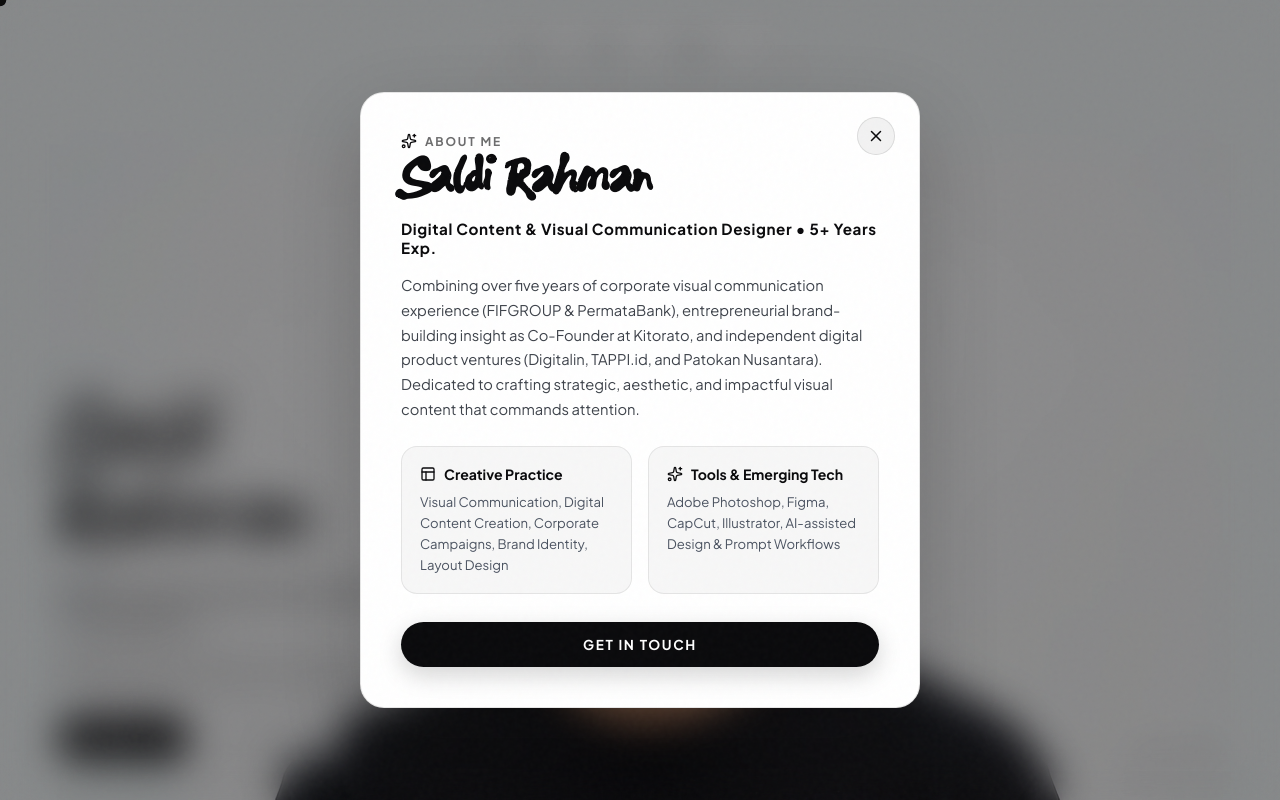
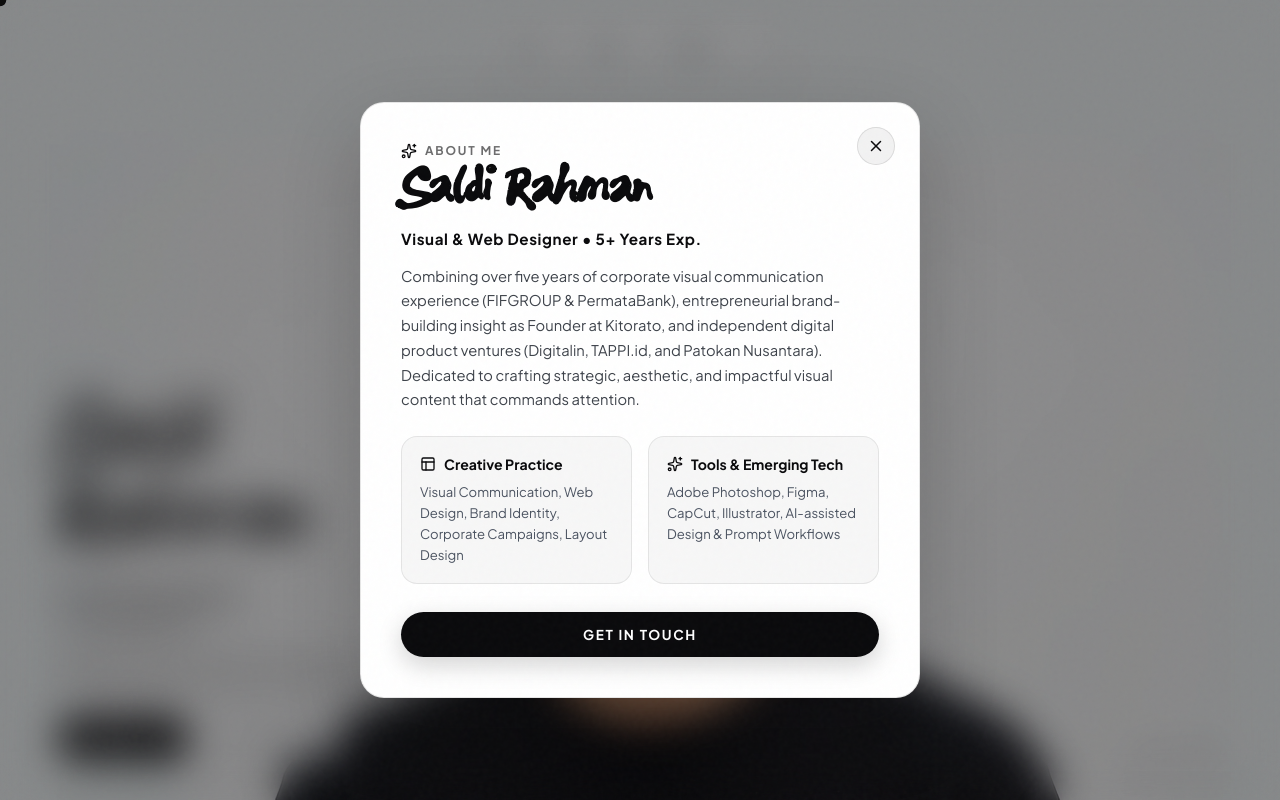
Before and after one commit to digitalinproject-ui/PortfolioSaldi, a React (Vite) app: page / in a window 1280 px wide. Both pictures are taken after a click on the button "Resume". Built offline with nearby package versions, Linux system fonts and the light colour scheme; a web font is replaced by a local one.

Commit message:
feat: update title to Visual & Web Designer, revise Kitorato role to Founder, and add media exposure links

```diff
--- a/index.html
+++ b/index.html
@@ -3,8 +3,8 @@
   <head>
     <meta charset="UTF-8" />
     <meta name="viewport" content="width=device-width, initial-scale=1.0, viewport-fit=cover" />
-    <title>Saldi Rahman | Graphic Design</title>
-    <meta name="description" content="Portfolio of Saldi Rahman | Graphic Design" />
+    <title>Saldi Rahman | Visual & Web Designer</title>
+    <meta name="description" content="Portfolio of Saldi Rahman — Visual & Web Designer specializing in brand identity, digital experiences, and modern web design." />
     <link rel="preconnect" href="https://fonts.googleapis.com">
     <link rel="preconnect" href="https://fonts.gstatic.com" crossorigin>
     <link href="https://fonts.googleapis.com/css2?family=Dancing+Script:wght@400;500;600;700&family=Italiana&family=JetBrains+Mono:ital,wght@0,300;0,400;0,500;1,300&family=Plus+Jakarta+Sans:wght@300;400;500;600;700&family=Syne:wght@400;500;600;700;800&display=swap" rel="stylesheet">
--- a/src/components/AboutModal.tsx
+++ b/src/components/AboutModal.tsx
@@ -104,7 +104,7 @@ export const AboutModal: React.FC<AboutModalProps> = ({ isOpen, onClose, onOpenC
             marginBottom: '16px',
           }}
         >
-          Digital Content & Visual Communication Designer • 5+ Years Exp.
+          Visual & Web Designer • 5+ Years Exp.
         </div>
 
         <p
@@ -115,7 +115,7 @@ export const AboutModal: React.FC<AboutModalProps> = ({ isOpen, onClose, onOpenC
             marginBottom: '24px',
           }}
         >
-          Combining over five years of corporate visual communication experience (FIFGROUP & PermataBank), entrepreneurial brand-building insight as Co-Founder at Kitorato, and independent digital product ventures (Digitalin, TAPPI.id, and Patokan Nusantara). Dedicated to crafting strategic, aesthetic, and impactful visual content that commands attention.
+          Combining over five years of corporate visual communication experience (FIFGROUP & PermataBank), entrepreneurial brand-building insight as Founder at Kitorato, and independent digital product ventures (Digitalin, TAPPI.id, and Patokan Nusantara). Dedicated to crafting strategic, aesthetic, and impactful visual content that commands attention.
         </p>
 
         {/* Skill areas */}
@@ -133,7 +133,7 @@ export const AboutModal: React.FC<AboutModalProps> = ({ isOpen, onClose, onOpenC
               <span style={{ fontSize: '0.88rem', fontWeight: 700 }}>Creative Practice</span>
             </div>
             <div style={{ fontSize: '0.82rem', color: '#4a5260', lineHeight: 1.6 }}>
-              Visual Communication, Digital Content Creation, Corporate Campaigns, Brand Identity, Layout Design
+              Visual Communication, Web Design, Brand Identity, Corporate Campaigns, Layout Design
             </div>
           </div>
 
--- a/src/components/ContactModal.tsx
+++ b/src/components/ContactModal.tsx
@@ -234,7 +234,7 @@ export const ContactModal: React.FC<ContactModalProps> = ({ isOpen, onClose }) =
                 marginTop: 0,
               }}
             >
-              Reach out directly for digital content initiatives, corporate visual communication, brand design, or creative collaborations.
+              Reach out directly for brand design, web design projects, corporate visuals, or creative collaborations.
             </p>
 
             {/* Direct Contact Channels */}
--- a/src/components/HeroSection.tsx
+++ b/src/components/HeroSection.tsx
@@ -110,7 +110,7 @@ export const HeroSection: React.FC<HeroSectionProps> = ({
               lineHeight: 1.3,
             }}
           >
-            Digital Content & Visual Communication
+            Visual & Web Designer
           </div>
 
           <div
--- a/src/components/WorksDrawer.tsx
+++ b/src/components/WorksDrawer.tsx
@@ -1,5 +1,5 @@
 import React, { useState } from 'react';
-import { X, Sparkles, Briefcase, Layers, Wrench, ArrowUpRight, Tv, Globe } from 'lucide-react';
+import { X, Sparkles, Briefcase, Layers, Wrench, ArrowUpRight, Tv, Globe, Newspaper } from 'lucide-react';
 import { audioEngine } from './AudioEngine.ts';
 
 const InstagramIcon = ({ size = 15 }: { size?: number }) => (
@@ -47,7 +47,7 @@ interface ProjectItem {
   instagramHandle?: string;
   projectUrl?: string;
   projectUrlLabel?: string;
-  mediaExposure?: { title: string; type: 'youtube' | 'instagram'; url: string }[];
+  mediaExposure?: { title: string; type: 'youtube' | 'instagram' | 'news'; url: string }[];
 }
 
 const SELECTED_WORKS: ProjectItem[] = [
@@ -65,9 +65,9 @@ const SELECTED_WORKS: ProjectItem[] = [
     id: 'kitorato',
     year: '2019 . 2021',
     entity: 'Kitorato',
-    role: 'Co-Founder',
+    role: 'Founder',
     description:
-      'Co-founded and scaled Kitorato as an entrepreneurial venture, directing brand development, creative business strategy, and end-to-end commercial operations. Spearheaded product presentation, spatial brand touchpoints, and customer journey design to drive organic engagement and customer loyalty. Gained extensive firsthand mastery in analyzing customer behavior, managing business activities, and translating creative concepts into viable enterprise growth.',
+      'Founded and scaled Kitorato as an entrepreneurial venture, directing brand development, creative business strategy, and end-to-end commercial operations. Spearheaded product presentation, spatial brand touchpoints, and customer journey design to drive organic engagement and customer loyalty. Gained extensive firsthand mastery in analyzing customer behavior, managing business activities, and translating creative concepts into viable enterprise growth.',
     tags: ['Brand Development', 'Business Operations', 'Entrepreneurship', 'Customer Experience', 'Creative Strategy'],
     mediaExposure: [
       {
@@ -79,6 +79,26 @@ const SELECTED_WORKS: ProjectItem[] = [
         title: 'Asian Boss Español',
         type: 'youtube',
         url: 'https://www.youtube.com/watch?v=Vyi5dRCsU7E',
+      },
+      {
+        title: 'Kompas.com',
+        type: 'news',
+        url: 'https://megapolitan.kompas.com/read/2019/09/02/11251541/3-pemuda-penyandang-disabilitas-berkongsi-buka-kedai-kopi',
+      },
+      {
+        title: 'Liputan6',
+        type: 'news',
+        url: 'https://www.liputan6.com/disabilitas/read/4162461/kisah-awal-mula-kondisi-disabilitas-di-balik-kesuksesan-kito-rato',
+      },
+      {
+        title: 'IDN Times',
+        type: 'news',
+        url: 'https://www.idntimes.com/business/economy/lewat-semangat-kesetaraan-bisnis-kopi-kito-rato-menuai-untung-besar-00-9751v-h4dcl8',
+      },
+      {
+        title: 'Brilio.net',
+        type: 'news',
+        url: 'https://www.brilio.net/sosok/kito-rato-kedai-minuman-ala-trio-disabilitas-yang-menginspirasi-190827p.html',
       },
       {
         title: '@kitorato.id',
@@ -240,7 +260,7 @@ export const WorksDrawer: React.FC<WorksDrawerProps> = ({ isOpen, onClose }) =>
                 lineHeight: 1.5,
               }}
             >
-              Digital Content & Visual Communication Designer with 5+ years of professional experience across corporate environments and independent digital projects.
+              Visual & Web Designer with 5+ years of professional experience across corporate environments and independent digital projects.
             </p>
           </div>
 
@@ -542,10 +562,12 @@ export const WorksDrawer: React.FC<WorksDrawerProps> = ({ isOpen, onClose }) =>
                               }}
                             >
                               {media.type === 'instagram' ? (
-                                <InstagramIcon size={13} />
-                              ) : (
-                                <YouTubeIcon size={13} />
-                              )}
+                                  <InstagramIcon size={13} />
+                                ) : media.type === 'youtube' ? (
+                                  <YouTubeIcon size={13} />
+                                ) : (
+                                  <Newspaper size={13} />
+                                )}
                               <span>{media.title}</span>
                               <ArrowUpRight size={12} color="rgba(10, 10, 12, 0.5)" />
                             </a>
@@ -976,7 +998,7 @@ export const WorksDrawer: React.FC<WorksDrawerProps> = ({ isOpen, onClose }) =>
             lineHeight: 1.5,
           }}
         >
-          Saldi Rahman • Digital Content & Visual Communication Designer
+          Saldi Rahman • Visual & Web Designer
         </div>
       </div>
     </div>
```
